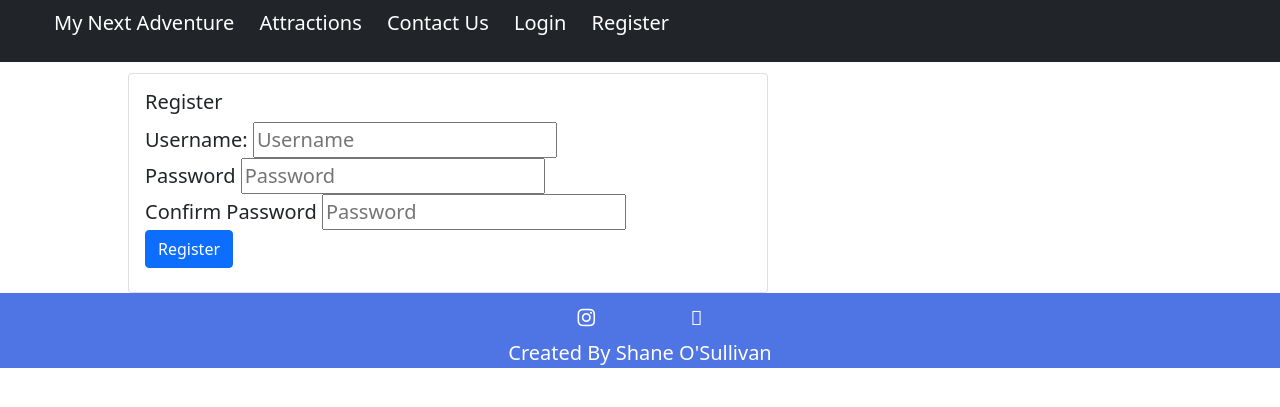
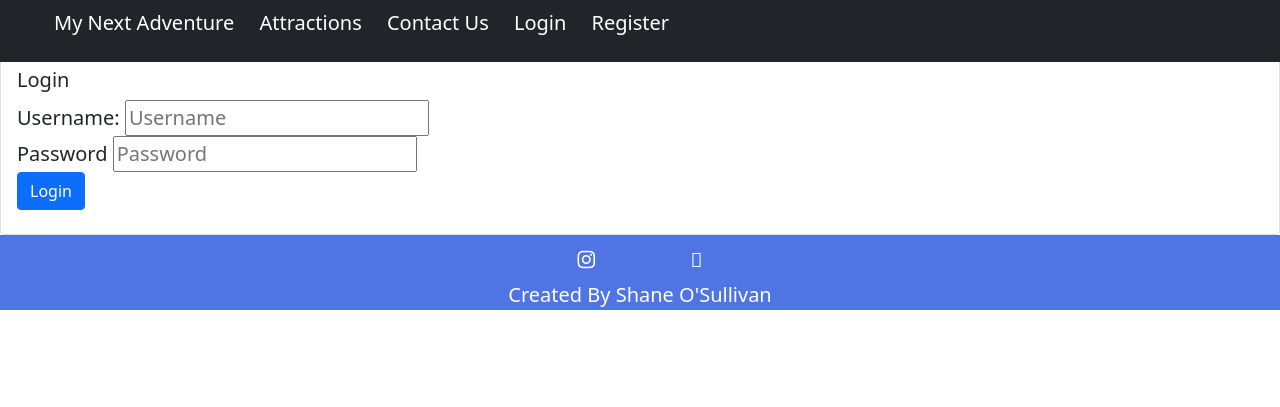
Before and after one commit to shane-os/my-next-adventure, a Flask app: page /login in a window 1280 px wide. Shown: the top 407 px of the page. Run offline with Flask 2, Linux system fonts and the light colour scheme; some libraries are stand-ins or nearby versions.

Commit message:
Add login form

```diff
--- a/app.py
+++ b/app.py
@@ -41,9 +41,9 @@
 @app.route("/login")
 def login():
     return render_template(
-        "pages/auth.html",
-        title="Authorization",
-        login=True)
+        "pages/account.html",
+        title="Login"
+        )
 
 
 @app.route("/register", methods=["GET", "POST"])
--- a/static/css/style.css
+++ b/static/css/style.css
@@ -71,3 +71,9 @@
     margin-top: 30px;
     padding: auto;
 }
+
+#registerform {
+    max-width: 40%;
+    align-content:center ;
+    margin: 15%
+}
--- a/templates/pages/account.html
+++ b/templates/pages/account.html
@@ -1,4 +1,20 @@
 {% extends "layout/base.html" %}
 {% block content %}
     <h2>Account</h2>
+    <div class="card" id="loginform">
+        <div class="card-body">
+          <h5 class="card-title">Login</h5>
+          <form method="POST" action="{{ url_for('account') }}">
+            <div class="form-group">
+                <label for="username">Username:</label>
+                <input type="text" id="username" name="username" placeholder="Username" minlength="3" maxlength="10" pattern="^[a-zA-Z0-9]{3,10}$" required class="validate">
+            </div>
+            <div class="form-group">
+                <label for="userpassword">Password</label>
+                <input type="password" id="userpassword" name="userpassword" placeholder="Password" minlength="3" maxlength="10" pattern="^[a-zA-Z0-9]{3,10}$" required class="validate">
+            </div>
+            <button type="submit" class="btn btn-primary mb-2">Login</button>
+          </form>
+        </div>
+    </div>
 {% endblock %}
```
